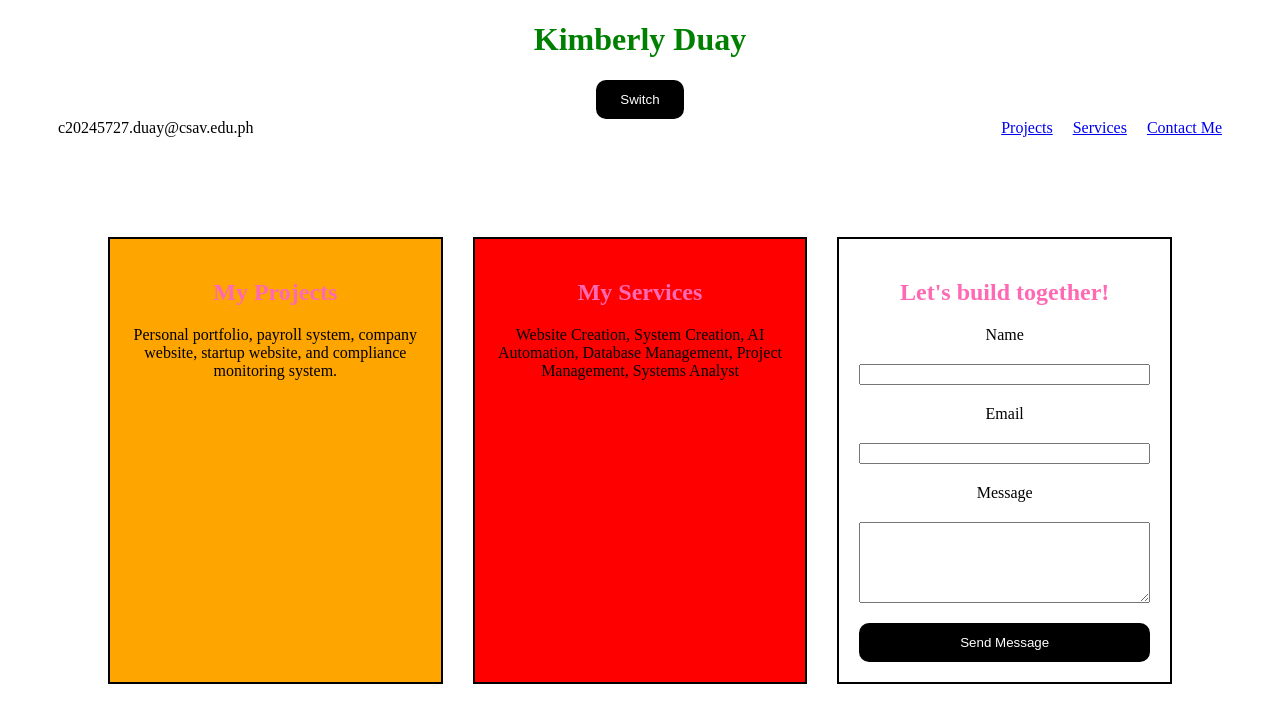
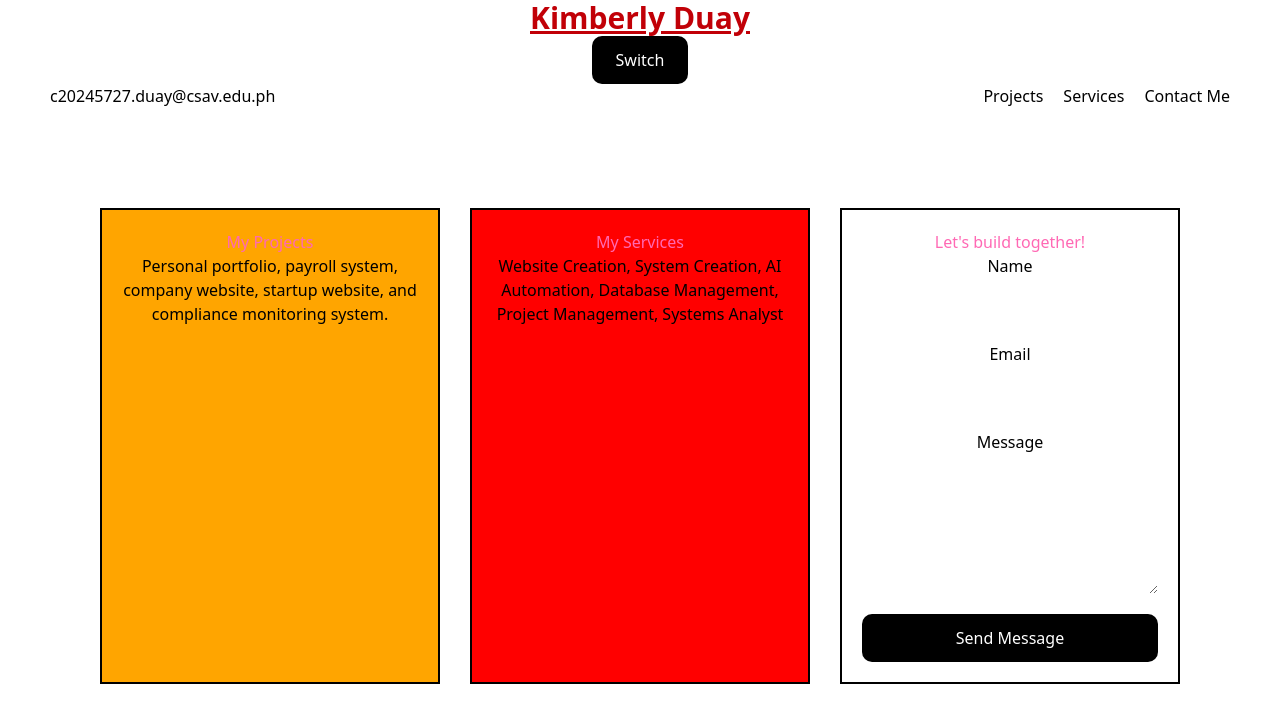
Before and after one commit to c20245727duay-lab/kim, a plain HTML site: page index.html in a window 1280 px wide. Drawn offline with nearby package versions, Linux system fonts and the light colour scheme.

Commit message:
My first tailwind :P

```diff
--- a/index.html
+++ b/index.html
@@ -6,10 +6,13 @@
     <meta name="viewport" content="width=device-width, initial-scale=1.0">
     <title>My Portfolio</title>
     <link rel="stylesheet" href="style.css">
+    <script src="https://cdn.jsdelivr.net/npm/@tailwindcss/browser@4"></script>
 </head>
 
 <body>
-    <h1>Kimberly Duay</h1>
+     <h1 class="text-3xl font-bold underline text-red-700">
+      Kimberly Duay
+    </h1>
 
     <button id="switch">Switch</button>
     <header>
--- a/style.css
+++ b/style.css
@@ -104,9 +104,6 @@
     color: hotpink;
 }
 
-h1 {
-    color: green;
-}
 
 #projects {
     background-color: orange;
```
Also changed, not shown: JS script.js (deleted).
